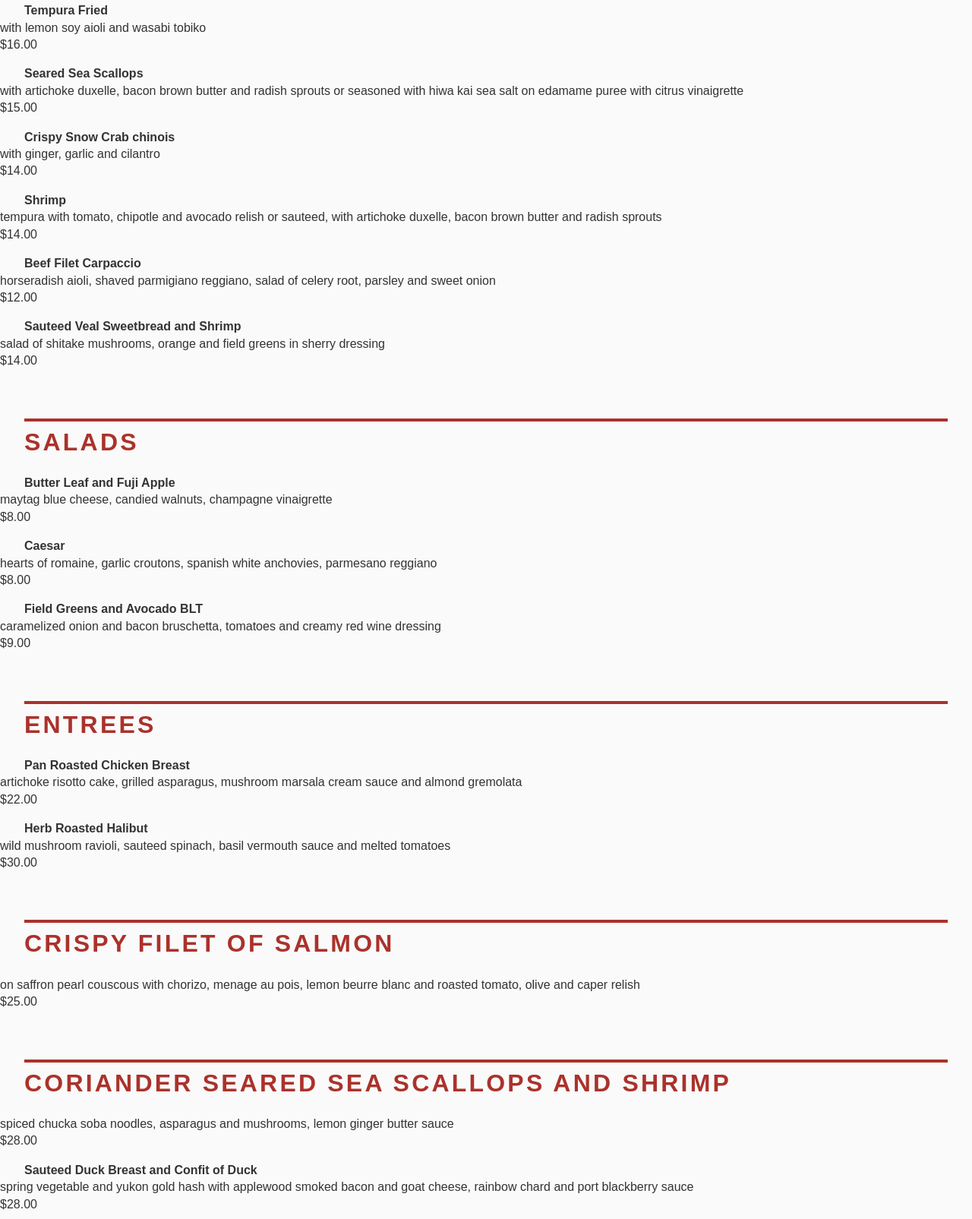
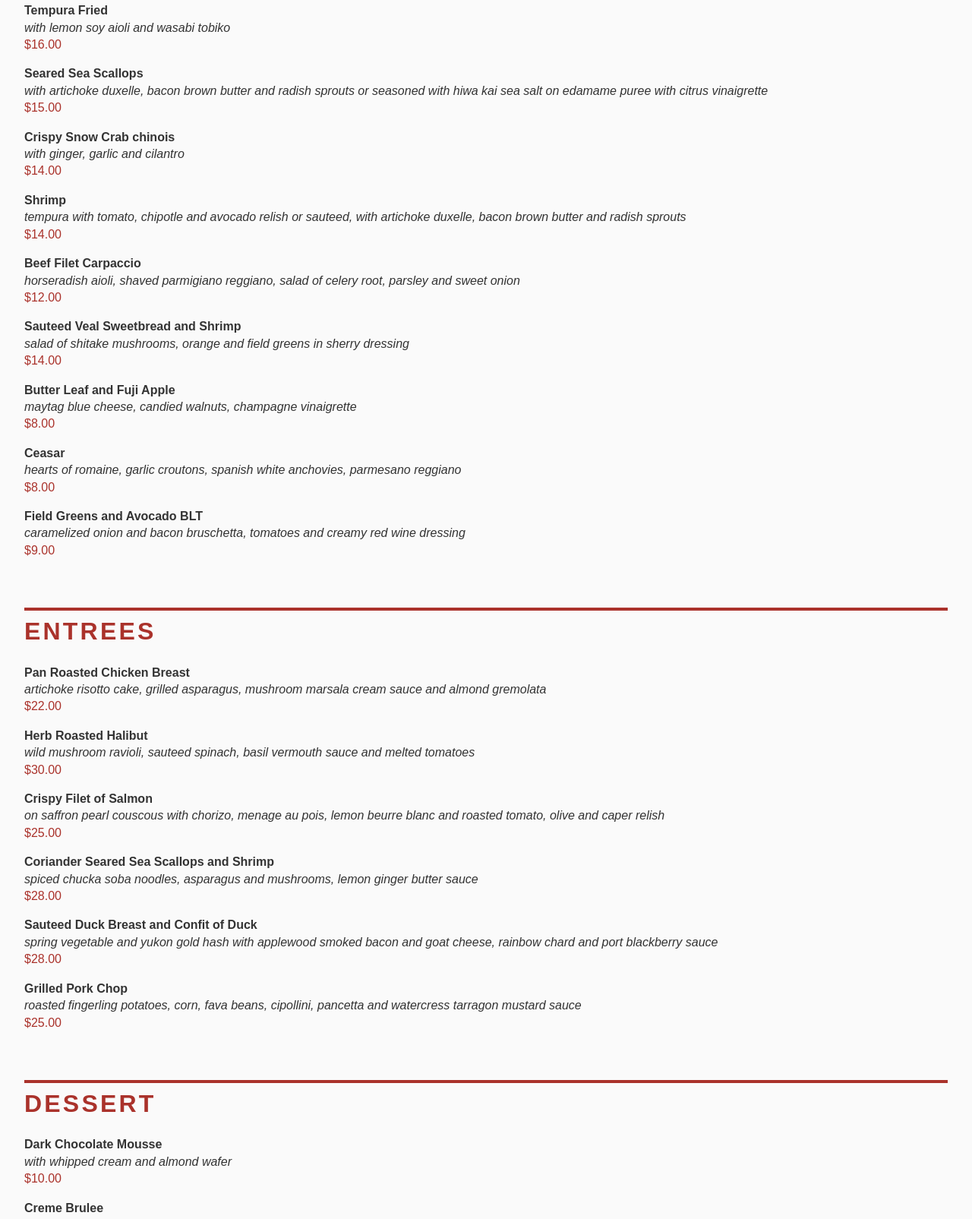
Before and after one commit to achaller/achaller.github.io, a plain HTML site: page grc338/restaurantmenu/index.html in a window 1280 px wide. Shown: the part 324-1929 px from the top of the page at 76% size. Drawn offline with Linux system fonts and the light colour scheme.

Commit message:
Update index.html

```diff
--- a/grc338/restaurantmenu/index.html
+++ b/grc338/restaurantmenu/index.html
@@ -1,120 +1,133 @@
-<!doctype html>
+<!DOCTYPE html>
 <html>
+    <head>
+        <title> Restaurant Menu</title>
     <meta name="viewport" content="width=device-width, initial-scale=1.0">
 <link rel="stylesheet" type="text/css" href="style.css">
-   <head>
-      <meta charset="UTF-8" />
-      <meta name="viewport" content="width=device-width, initial-scale=1" />
-      <meta http-equiv="Cache-Control" content="no-cache, no-store, must-revalidate" />
-      <meta http-equiv="Pragma" content="no-cache" />
-      <meta http-equiv="Expires" content="0" />
-      <title>GRC 338: Restaraunt Menu</title>
 </head>
+
 <body>
-      <h1>Koberl at Blue</h1>
+    <h1> Koberl <span>at</span> Blue </h1>
     <h2> Main Menu </h2>
     <h3> Appetizers </h3>
     <ul>
         <li>
-            <h4> Tempura Fried </h4>
-            <p> with lemon soy aioli and wasabi tobiko </p>
-            <p> $16.00 </p>
+            <h4>Tempura Fried</h4>
+            <p class="description">with lemon soy aioli and wasabi tobiko</p>
+            <p class="price">$16.00</p>
+        </li>
+
+        <li>
+            <h4>Seared Sea Scallops</h4>
+            <p class="description">with artichoke duxelle, bacon brown butter and radish sprouts or seasoned with hiwa kai sea salt on edamame puree with citrus vinaigrette</p>
+            <p class="price">$15.00</p>
+        </li>
+
+        <li>
+            <h4>Crispy Snow Crab chinois</h4>
+            <p class="description">with ginger, garlic and cilantro</p>
+            <p class="price">$14.00</p>
+        </li>
+
+        <li>
+            <h4>Shrimp</h4>
+            <p class="description">tempura with tomato, chipotle and avocado relish or sauteed, with artichoke duxelle, bacon brown butter and radish sprouts</p>
+            <p class="price">$14.00</p>
+        </li>
+
+        <li>
+            <h4>Beef Filet Carpaccio</h4>
+            <p class="description">horseradish aioli, shaved parmigiano reggiano, salad of celery root, parsley and sweet onion</p>
+            <p class="price">$12.00</p>
+        </li>
+
+        <li>
+            <h4>Sauteed Veal Sweetbread and Shrimp</h4>
+            <p class="description">salad of shitake mushrooms, orange and field greens in sherry dressing
+            </p>
+            <p class="price">$14.00</p>
+        </li>
+
+        <li>
+            <h4>Butter Leaf and Fuji Apple</h4>
+            <p class="description">maytag blue cheese, candied walnuts, champagne vinaigrette
+            </p>
+            <p class="price">$8.00</p>
+        </li>
+
+        <li>
+            <h4>Ceasar</h4>
+            <p class="description">hearts of romaine, garlic croutons, spanish white anchovies, parmesano reggiano</p>
+            <p class="price">$8.00</p>
+        </li>
+
+        <li>
+            <h4>Field Greens and Avocado BLT</h4>
+            <p class="description">caramelized onion and bacon bruschetta, tomatoes and creamy red wine dressing</p>
+            <p class="price">$9.00</p>
+        </li>
+    </ul>
+    <h3>Entrees</h3>
+    <ul>
+        <li>
+            <h4>Pan Roasted Chicken Breast</h4>
+            <p class="description">artichoke risotto cake, grilled asparagus, mushroom marsala cream sauce and almond gremolata</p>
+            <p class="price">$22.00</p>
+        </li>
+
+        <li>
+            <h4>Herb Roasted Halibut</h4>
+            <p class="description">
+                wild mushroom ravioli, sauteed spinach, basil vermouth sauce and melted tomatoes</p>
+            <p class="price">$30.00</p>
+        </li>
+
+        <li>
+            <h4>Crispy Filet of Salmon</h4>
+            <p class="description">on saffron pearl couscous with chorizo, menage au pois, lemon beurre blanc and roasted tomato, olive and caper relish</p>
+            <p class="price">$25.00</p>
         </li>
         <li>
-            <h4> Seared Sea Scallops </h4>
-            <p> with artichoke duxelle, bacon brown butter and radish sprouts or seasoned with hiwa kai sea salt on edamame puree with citrus vinaigrette </p>
-            <p> $15.00 </p>
+            <h4>Coriander Seared Sea Scallops and Shrimp</h4>
+            <p class="description">spiced chucka soba noodles, asparagus and mushrooms, lemon ginger butter sauce
+            </p>
+            <p class="price">$28.00</p>
         </li>
+
         <li>
-            <h4> Crispy Snow Crab chinois  </h4>
-            <p> with ginger, garlic and cilantro </p>
-            <p> $14.00 </p>
+            <h4>Sauteed Duck Breast and Confit of Duck</h4>
+            <p class="description">
+                spring vegetable and yukon gold hash with applewood smoked bacon and goat cheese, rainbow chard and port blackberry sauce
+                </p>
+            <p class="price">$28.00</p>
         </li>
+
         <li>
-            <h4> Shrimp </h4>
-            <p> tempura with tomato, chipotle and avocado relish or sauteed, with artichoke duxelle, bacon brown butter and radish sprouts </p>
-            <p> $14.00 </p>
-         </li>
-         <li>
-            <h4> Beef Filet Carpaccio </h4>
-            <p> horseradish aioli, shaved parmigiano reggiano, salad of celery root, parsley and sweet onion </p>
-            <p> $12.00 </p>
-         </li>
-         <li>
-            <h4> Sauteed Veal Sweetbread and Shrimp </h4>
-            <p> salad of shitake mushrooms, orange and field greens in sherry dressing </p>
-            <p> $14.00 </p>
+            <h4>Grilled Pork Chop</h4>
+            <p class="description">roasted fingerling potatoes, corn, fava beans, cipollini, pancetta and watercress tarragon mustard sauce
+            </p>
+            <p class="price">$25.00</p>
         </li>
     </ul>
-      <h3> Salads </h3>
+    <h3>Dessert</h3>
     <ul>
         <li>
-            <h4> Butter Leaf and Fuji Apple </h4>
-            <p> maytag blue cheese, candied walnuts, champagne vinaigrette </p>
-            <p> $8.00 </p>
+            <h4>Dark Chocolate Mousse</h4>
+            <p class="description">
+                with whipped cream and almond wafer</p>
+            <p class="price">$10.00</p>
         </li>
+
         <li>
-            <h4> Caesar </h4>
-            <p> hearts of romaine, garlic croutons, spanish white anchovies, parmesano reggiano </p>
-            <p> $8.00 </p>
+            <h4>Creme Brulee</h4>
+            <p class="description">french vanilla custard, fresh berries</p>
+            <p class="price">$8.00</p>
         </li>
+
         <li>
-            <h4> Field Greens and Avocado BLT </h4>
-            <p> caramelized onion and bacon bruschetta, tomatoes and creamy red wine dressing </p>
-            <p> $9.00 </p>
-         </li>
-      </ul>
-      <h3> Entrees </h3>
-      <ul>
-         <li>
-            <h4>Pan Roasted Chicken Breast </h4>
-            <p> artichoke risotto cake, grilled asparagus, mushroom marsala cream sauce and almond gremolata </p>
-            <p> $22.00 </p>
-         </li>
-         <li>
-            <h4> Herb Roasted Halibut </h4>
-            <p> wild mushroom ravioli, sauteed spinach, basil vermouth sauce and melted tomatoes </p>
-            <p> $30.00 </p>
-         </li>
-         <li>
-            <h3>
-            Crispy Filet of Salmon </h4>
-            <p> on saffron pearl couscous with chorizo, menage au pois, lemon beurre blanc and roasted tomato, olive and caper relish </p>
-            <p>  $25.00 </p>
-         </li>
-         <li>
-            <h3>
-            Coriander Seared Sea Scallops and Shrimp </h4>
-            <p> spiced chucka soba noodles, asparagus and mushrooms, lemon ginger butter sauce </p>
-            <p> $28.00 </p>
-         </li>
-         <li>
-            <h4> Sauteed Duck Breast and Confit of Duck </h4>
-            <p> spring vegetable and yukon gold hash with applewood smoked bacon and goat cheese, rainbow chard and port blackberry sauce </p>
-            <p> $28.00 </p>
-         </li>
-         <li>
-            <h4> Grilled Pork Chop </h4>
-            <p> roasted fingerling potatoes, corn, fava beans, cipollini, pancetta and watercress tarragon mustard sauce </p>
-            <p> $25.00 </p>
-         </li>
-      </ul>
-      <h3> Dessert </h3>
-      <ul>
-         <li>
-            <h4> Dark Chocolate Mousse </h4>
-            <p> with whipped cream and almond wafer </p>
-            <p> $10.00 </p>
-         </li>
-         <li>
-            <h4>  Creme Brulee </h4>
-            <p> french vanilla custard, fresh berries </p>
-            <p> $8.00 </p>
-         </li>
-         <li>
-            <h4> Chocolate Lava Cake </h4>
-            <p> raspberry coulis, creme anglaise </p>
-            <p> $12.00 </p>
+            <h4>Chocolate Lava Cake</h4>
+            <p class="description">raspberry coulis, creme anglaise</p>
+            <p class="price">$12.00</p>
         </li>
     </ul>
 </body>
```
Lines whose indentation alone changed are shown as unchanged.
